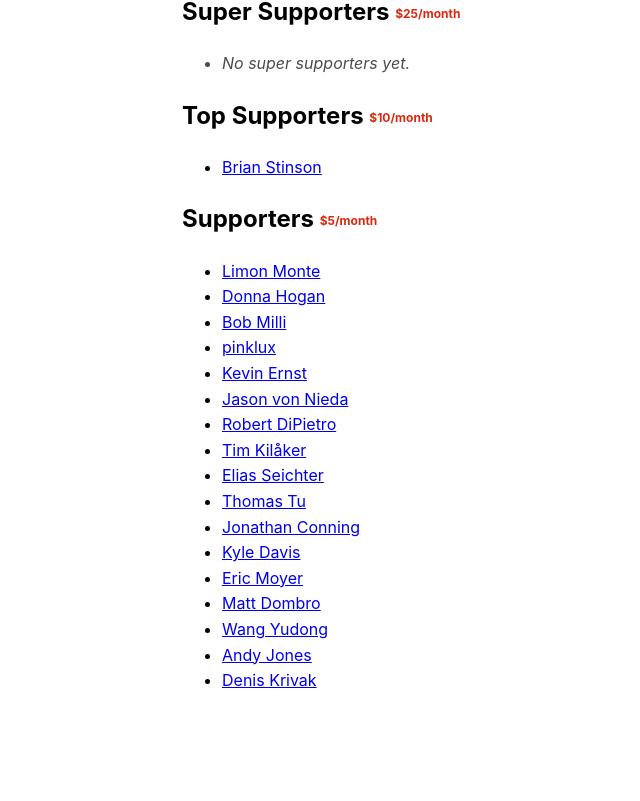
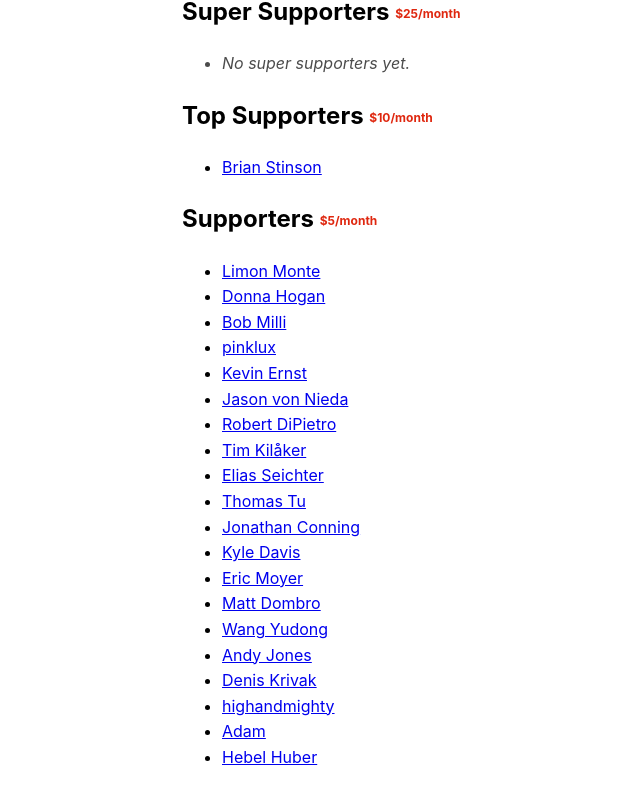
Before and after one commit to fabiospampinato/website, a Next.js app: page /thanks in a window 1280 px wide. Shown: the part 239-1040 px from the top of the page, without its empty margins (83-723 px from the left). Before the commit the page ends 974 px from the top, so only its background shows below. Built offline with nearby package versions, Linux system fonts and the light colour scheme.

Commit message:
Thanks: updated

```diff
--- a/pages/thanks.tsx
+++ b/pages/thanks.tsx
@@ -38,6 +38,9 @@ const Thanks = () => (
       <li><a href="https://github.com/wyudong">Wang Yudong</a></li>
       <li><a href="https://github.com/andyljones">Andy Jones</a></li>
       <li><a href="https://github.com/tetafro">Denis Krivak</a></li>
+      <li><a href="https://github.com/highandmighty">highandmighty</a></li>
+      <li><a href="https://github.com/nrgapple">Adam</a></li>
+      <li><a href="https://github.com/HebelHuber">Hebel Huber</a></li>
     </ul>
   </Layout>
 );
```
